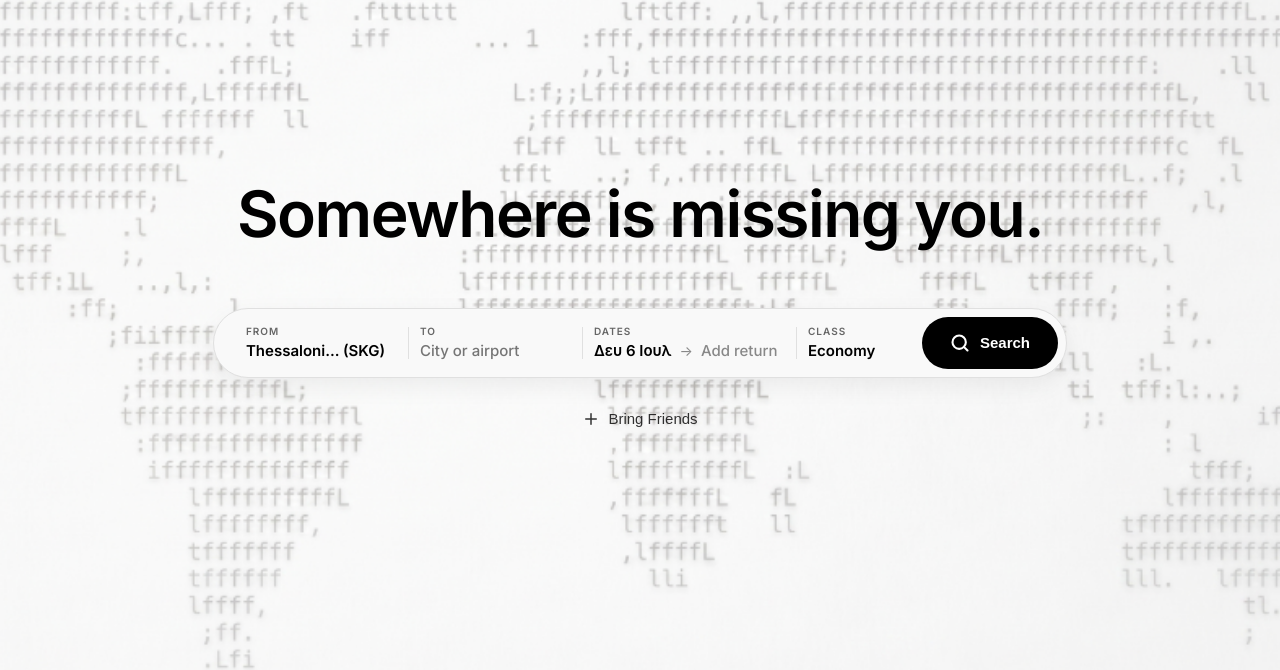
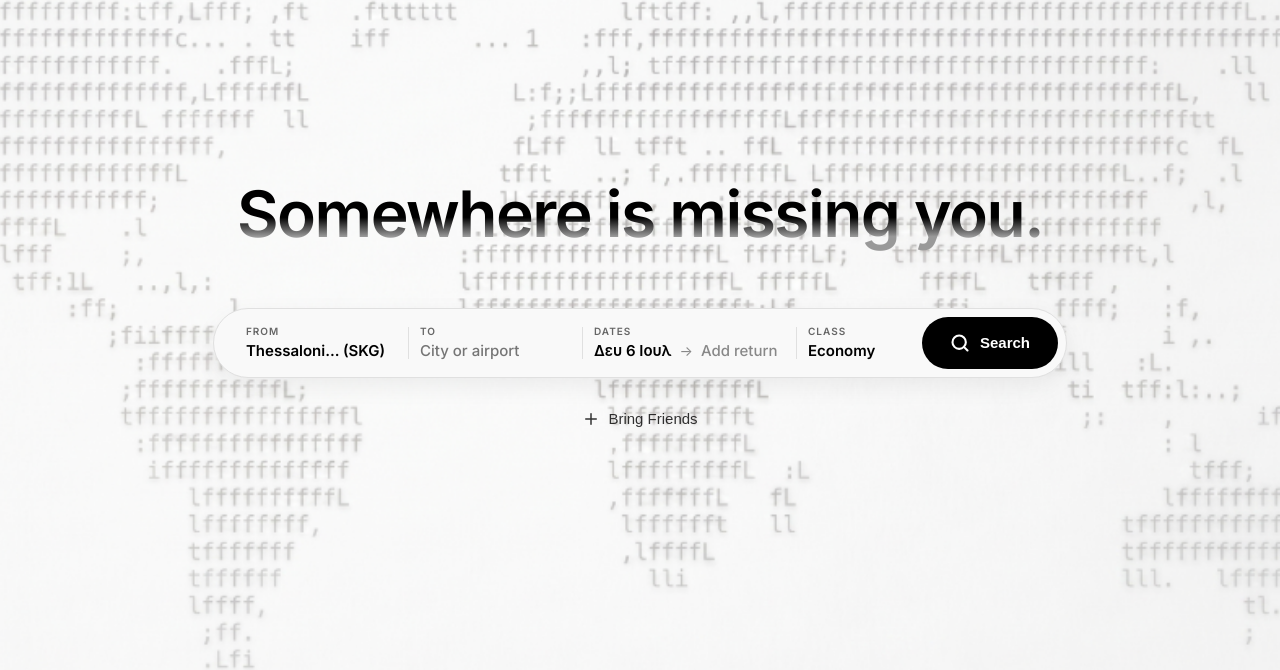
Before and after one commit to kwstx/travel, a plain HTML site: page frontend/index.html in a window 1280 px wide. Shown: the part 66-736 px from the top of the page. Drawn offline with Linux system fonts and the light colour scheme.

Commit message:
Style landing page headline text gradient

```diff
--- a/frontend/styles.css
+++ b/frontend/styles.css
@@ -81,6 +81,10 @@ body {
   font-weight: 600;
   margin-bottom: 56px;
   letter-spacing: -1.5px;
+  background: linear-gradient(to bottom, #000000 55%, #999999 80%, #999999 100%);
+  -webkit-background-clip: text;
+  -webkit-text-fill-color: transparent;
+  background-clip: text;
 }
 
 /* ======= SEARCH BAR ======= */
```
